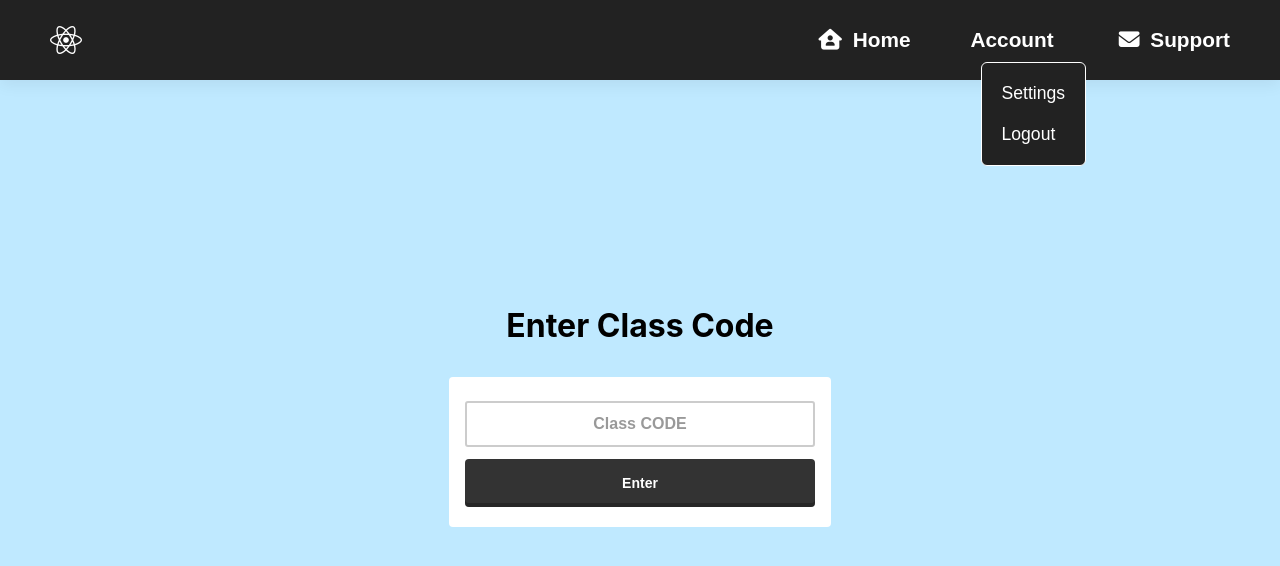
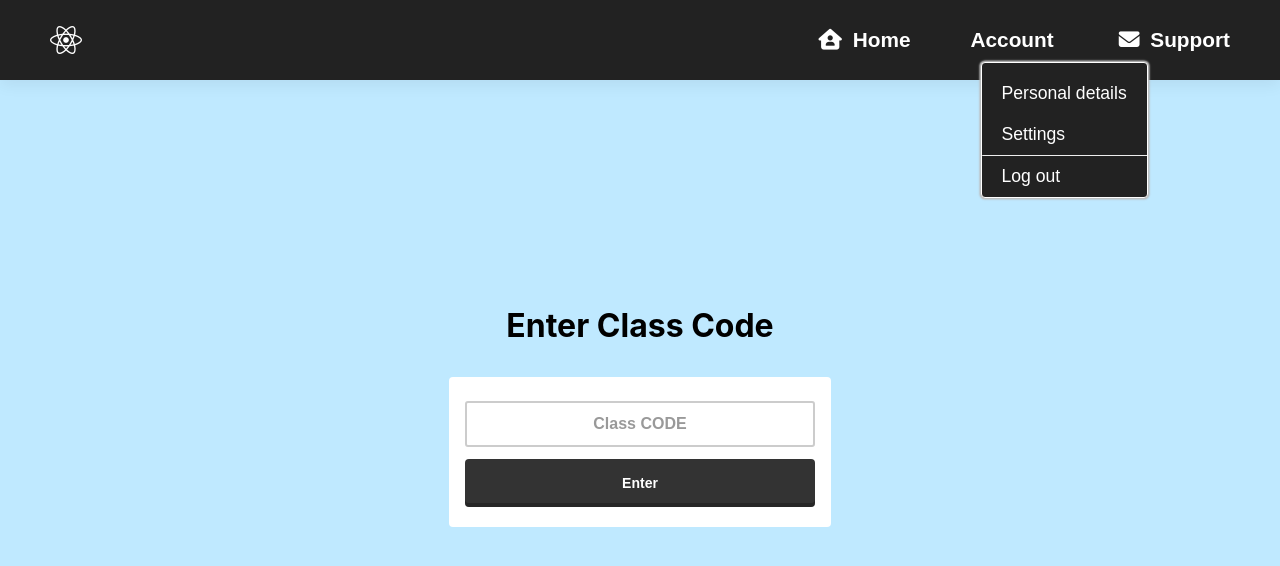
Before and after one commit to marcus-karozis/Project-4-Team-5, a React (Create React App) app: page /studentCode in a window 1280 px wide. Both pictures are taken after a click on the button "Account". Shown: the top 566 px of the page. Built offline with nearby package versions, Linux system fonts and the light colour scheme.

Commit message:
effect on dropdown

```diff
--- a/package.json
+++ b/package.json
@@ -15,6 +15,7 @@
     "mongodb": "^6.1.0",
     "mongoose": "^7.6.0",
     "react": "^18.2.0",
+    "react-bootstrap": "^2.9.1",
     "react-dom": "^18.2.0",
     "react-router-dom": "^6.15.0",
     "react-scripts": "5.0.1",
--- a/src/components/Dropdown.css
+++ b/src/components/Dropdown.css
@@ -1,23 +1,24 @@
 .dropdown {
-    display: none;
+    display:none;
     position: absolute;
     background-color: #222;
     border: white solid 1px;
-    border-radius: 0.375rem;
-    padding: 10px;
+    border-radius: 0.25rem;
+    padding-top: 10px;
     margin: 10px;
-}
+    box-shadow: 0  0 0.1rem 0.1rem #bbb;
+ }
 
 .dropdown.show {
     display: block;
 }
 
 .menu-items {
-    padding: 10px !important;
+    padding: 10px 20px !important;
     font-weight: 300 !important;
-    display: flex !important;
+    display:flex;
     justify-content: left !important;
-
+    white-space: nowrap;
 }
 
 .menu-items:hover {
@@ -29,3 +30,10 @@
     font-size: 1.1rem !important;
 
 }
+
+hr {
+    width: 100%;
+    overflow: hidden;
+    border-top:white; /* Set a thinner border */
+    height: 0;
+}
--- a/src/components/Dropdown.js
+++ b/src/components/Dropdown.js
@@ -3,11 +3,15 @@ import "./Dropdown.css";
 const Dropdown = ({ dropdown }) => {
     return (
         <ul className={`dropdown ${dropdown ? "show" : ""}`}>
+             <li className="menu-items">
+                <a href='#'>Personal details</a>
+            </li>
             <li className="menu-items">
                 <a href='#'>Settings</a>
             </li>
+            <hr/>
             <li className="menu-items">
-                <a href='#' onClick="{() => }">Logout</a>
+                <a href='#' onClick="{() => }">Log out</a>
             </li>
         </ul>
     );
```
Also changed, not shown: 1 other file (tests, documents, lock files or other folders).
